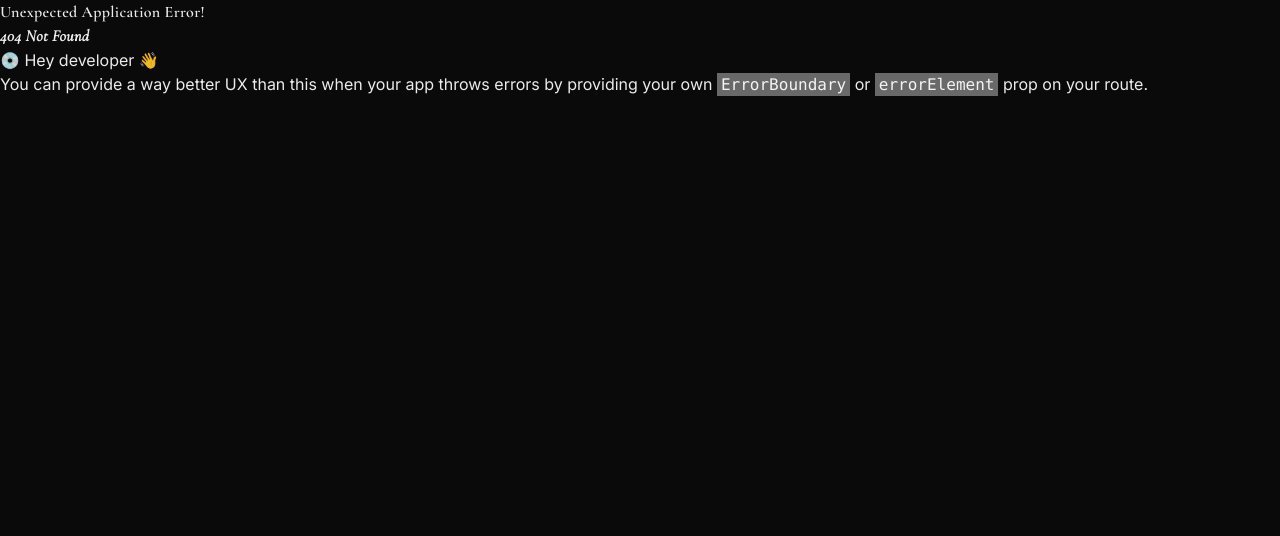
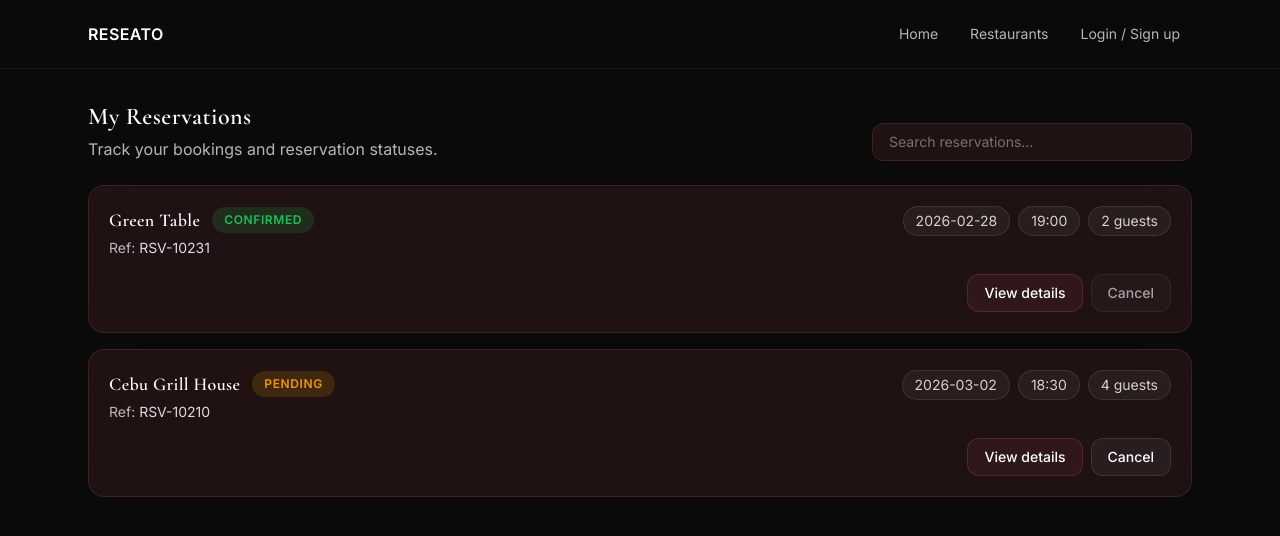
Before and after one commit to Ytian-DEV/RESEATO-CEBU, a React (Create React App) app in the folder web/: page /my-reservations in a window 1280 px wide. Before the commit this address had no page. Shown: the top 536 px of the page. Built offline with nearby package versions, Linux system fonts and the light colour scheme.

Commit message:
feat(ui): add My Reservations page and nav entry

```diff
--- a/web/src/components/layouts/Navbar.tsx
+++ b/web/src/components/layouts/Navbar.tsx
@@ -46,6 +46,12 @@ export default function Navbar() {
             Restaurants
           </NavLink>
 
+          {session && (
+            <NavLink to="/my-reservations" className={linkClass}>
+              My Reservations
+            </NavLink>
+          )}
+
           {!session ? (
             <NavLink to="/log-in-sign-up" className={linkClass}>
               Login / Sign up
--- a/web/src/pages/MyReservationsPage.tsx
+++ b/web/src/pages/MyReservationsPage.tsx
@@ -1,42 +1,164 @@
-import { useEffect, useState } from "react";
-import { getMyReservations, MyReservation } from "../lib/api/me.api";
+import { useMemo, useState } from "react";
+import { Link } from "react-router-dom";
+
+type ReservationUI = {
+  id: string;
+  restaurantName: string;
+  date: string;
+  time: string;
+  guests: number;
+  status: "pending" | "confirmed" | "cancelled" | "completed";
+};
+
+const demoData: ReservationUI[] = [
+  {
+    id: "RSV-10231",
+    restaurantName: "Green Table",
+    date: "2026-02-28",
+    time: "19:00",
+    guests: 2,
+    status: "confirmed",
+  },
+  {
+    id: "RSV-10210",
+    restaurantName: "Cebu Grill House",
+    date: "2026-03-02",
+    time: "18:30",
+    guests: 4,
+    status: "pending",
+  },
+];
+
+function StatusBadge({ status }: { status: ReservationUI["status"] }) {
+  const cls =
+    status === "pending"
+      ? "status-pending"
+      : status === "confirmed"
+        ? "status-confirmed"
+        : status === "cancelled"
+          ? "status-cancelled"
+          : "status-completed";
+
+  return <span className={`badge ${cls}`}>{status}</span>;
+}
 
 export default function MyReservationsPage() {
-  const [items, setItems] = useState<MyReservation[] | null>(null);
-  const [err, setErr] = useState<string | null>(null);
+  const [query, setQuery] = useState("");
 
-  useEffect(() => {
-    getMyReservations()
-      .then(setItems)
-      .catch((e: any) => setErr(e?.payload?.message ?? "Failed to load"));
-  }, []);
+  const items = useMemo(() => {
+    const q = query.trim().toLowerCase();
+    if (!q) return demoData;
+    return demoData.filter((r) =>
+      `${r.restaurantName} ${r.id} ${r.status}`.toLowerCase().includes(q),
+    );
+  }, [query]);
 
   return (
-    <section className="space-y-4">
-      <h1 className="text-2xl font-semibold">My Reservations</h1>
+    <section className="space-y-6">
+      <div className="flex flex-col gap-3 sm:flex-row sm:items-end sm:justify-between">
+        <div>
+          <h1 className="text-2xl font-semibold text-white">My Reservations</h1>
+          <p className="mt-1 text-white/70">
+            Track your bookings and reservation statuses.
+          </p>
+        </div>
 
-      {err && (
-        <div className="rounded-xl border border-white/10 bg-white/5 p-4">
-          {err}
+        <input
+          value={query}
+          onChange={(e) => setQuery(e.target.value)}
+          placeholder="Search reservations…"
+          className="
+            w-full sm:w-80
+            rounded-xl border border-[var(--maroon-border)]
+            bg-[var(--maroon-glass)]
+            px-4 py-2 text-sm text-white
+            placeholder:text-white/40 outline-none
+            focus:border-[var(--maroon-light)]
+          "
+        />
+      </div>
+
+      {items.length === 0 ? (
+        <div className="rounded-2xl border border-[var(--maroon-border)] bg-[var(--maroon-glass)] p-6 backdrop-blur-xl">
+          <p className="text-white/75">No reservations found.</p>
+          <Link
+            to="/restaurants"
+            className="
+              mt-4 inline-flex rounded-xl px-4 py-2 text-sm font-medium text-white
+              border border-[rgba(127,58,65,0.45)]
+              bg-[linear-gradient(135deg,#7f3a41,#5C252B)]
+              hover:brightness-110 transition
+            "
+          >
+            Browse restaurants
+          </Link>
         </div>
-      )}
-
-      {!items ? (
-        <div className="text-neutral-300">Loading…</div>
-      ) : items.length === 0 ? (
-        <div className="text-neutral-300">No reservations yet.</div>
       ) : (
-        <div className="grid gap-3">
+        <div className="grid gap-4">
           {items.map((r) => (
             <div
               key={r.id}
-              className="rounded-2xl border border-white/10 bg-white/5 p-5"
+              className="
+                rounded-2xl border border-[var(--maroon-border)]
+                bg-[var(--maroon-glass)]
+                p-5 backdrop-blur-xl
+              "
             >
-              <div className="font-medium">
-                {r.date} • {String(r.time).slice(0, 5)}
+              <div className="flex flex-col gap-3 sm:flex-row sm:items-start sm:justify-between">
+                <div className="min-w-0">
+                  <div className="flex items-center gap-3">
+                    <h3 className="truncate text-lg font-semibold text-white">
+                      {r.restaurantName}
+                    </h3>
+                    <StatusBadge status={r.status} />
+                  </div>
+                  <p className="mt-1 text-sm text-white/70">
+                    Ref: <span className="text-white/85">{r.id}</span>
+                  </p>
+                </div>
+
+                <div className="flex flex-wrap gap-2 text-sm text-white/80">
+                  <span className="rounded-full border border-white/10 bg-white/5 px-3 py-1">
+                    {r.date}
+                  </span>
+                  <span className="rounded-full border border-white/10 bg-white/5 px-3 py-1">
+                    {r.time}
+                  </span>
+                  <span className="rounded-full border border-white/10 bg-white/5 px-3 py-1">
+                    {r.guests} guests
+                  </span>
+                </div>
               </div>
-              <div className="mt-1 text-sm text-neutral-300">
-                Guests: {r.guests} • {r.name} • {r.phone}
+
+              <div className="mt-4 flex flex-col gap-2 sm:flex-row sm:justify-end">
+                <button
+                  className="
+                    rounded-xl px-4 py-2 text-sm font-medium text-white
+                    border border-[rgba(127,58,65,0.45)]
+                    bg-[rgba(127,58,65,0.18)]
+                    hover:bg-[rgba(127,58,65,0.28)]
+                    transition
+                  "
+                >
+                  View details
+                </button>
+
+                <button
+                  className="
+                    rounded-xl px-4 py-2 text-sm font-medium text-white
+                    border border-white/10 bg-white/5
+                    hover:bg-white/10 transition
+                    disabled:opacity-60
+                  "
+                  disabled={r.status !== "pending"}
+                  title={
+                    r.status !== "pending"
+                      ? "Only pending reservations can be cancelled (UI placeholder)"
+                      : "Cancel reservation (UI placeholder)"
+                  }
+                >
+                  Cancel
+                </button>
               </div>
             </div>
           ))}
--- a/web/src/routes/routers.tsx
+++ b/web/src/routes/routers.tsx
@@ -6,6 +6,7 @@ import RestaurantDetailsPage from "../pages/RestaurantDetailsPage";
 import AuthPage from "../pages/AuthPage";
 import AboutPage from "../pages/AboutPage";
 import TermsPage from "../pages/TermsPage";
+import MyReservationsPage from "../pages/MyReservationsPage";
 
 export const router = createBrowserRouter([
   {
@@ -17,6 +18,7 @@ export const router = createBrowserRouter([
       { path: "/log-in-sign-up", element: <AuthPage /> },
       { path: "/about", element: <AboutPage /> },
       { path: "/terms", element: <TermsPage /> },
+      { path: "/my-reservations", element: <MyReservationsPage /> },
     ],
   },
 ]);
```
